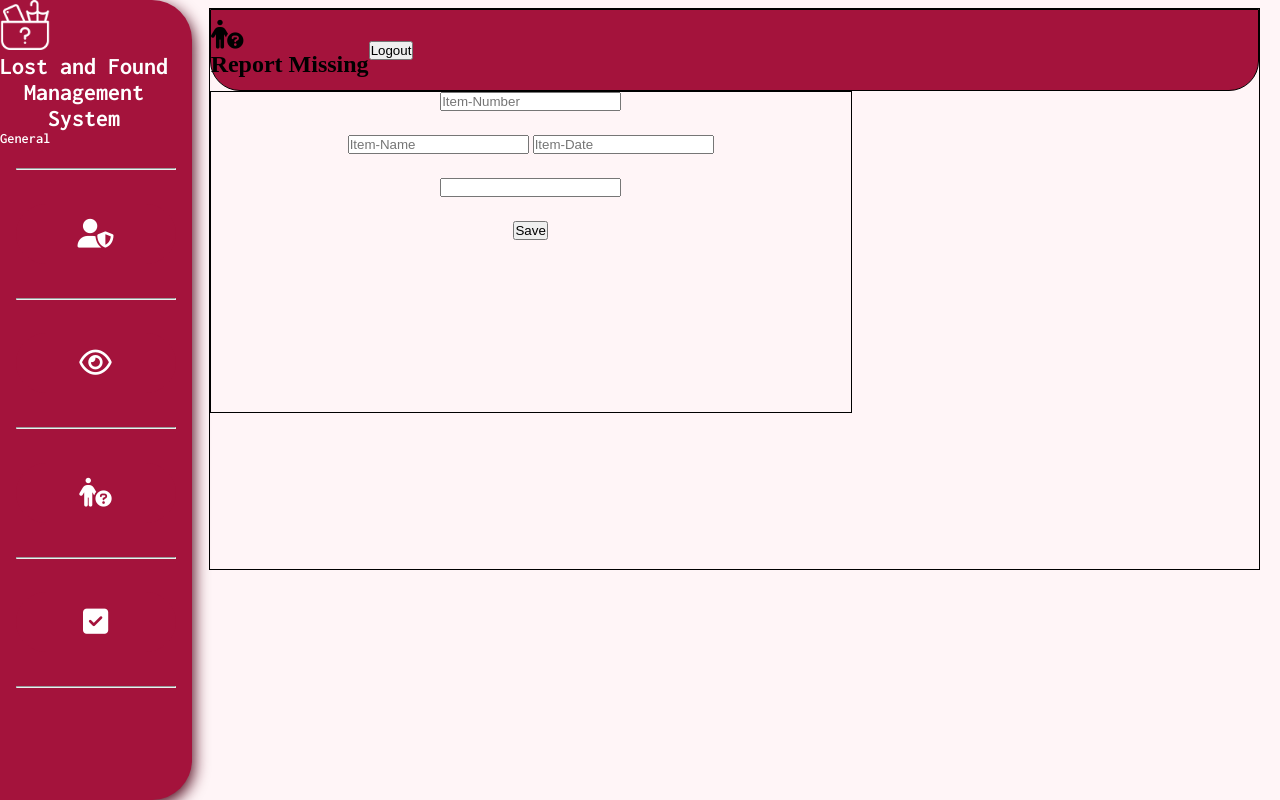
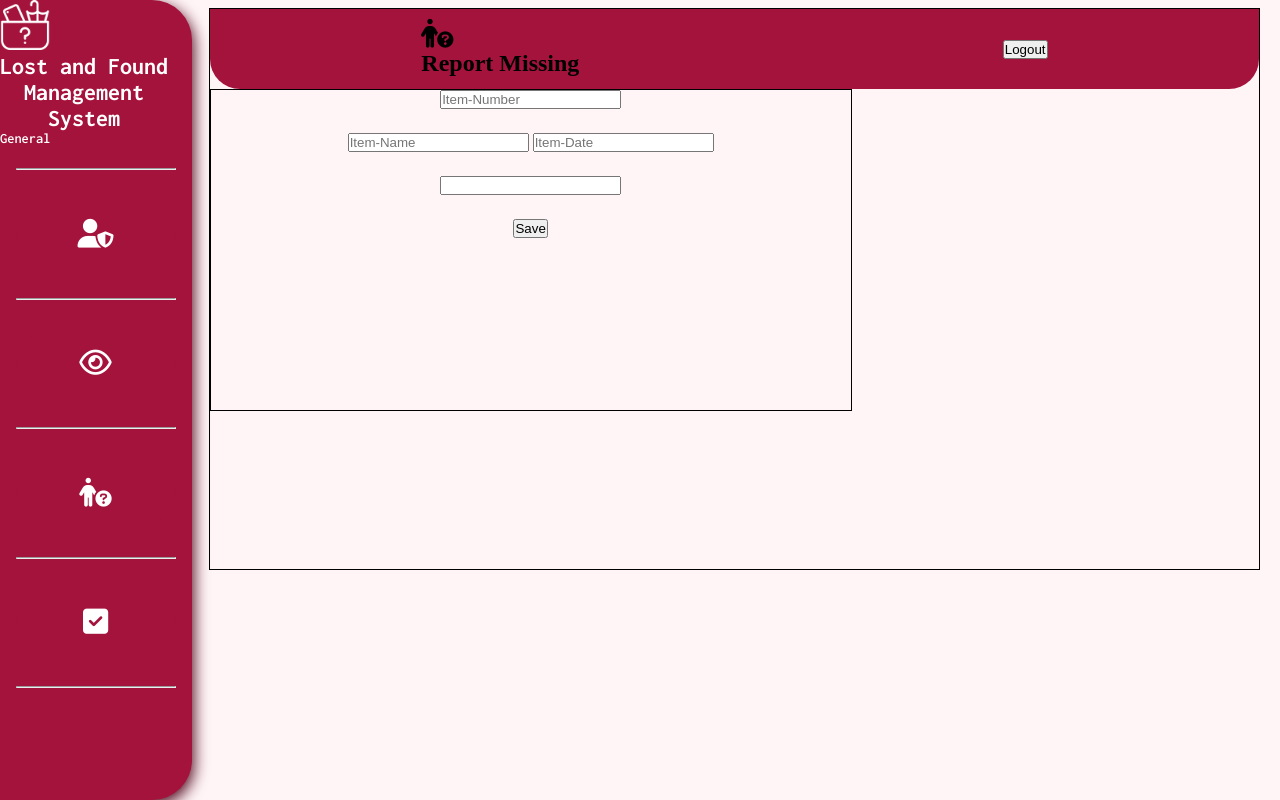
Before and after one commit to MarkRyuo/Lost-And-Found-Management-System, a PHP site: page /ReportMissing/ReportMissing.html in a window 1280 px wide. Run offline with PHP 8.4, Linux system fonts and the light colour scheme.

Commit message:
update here -6

```diff
--- a/ReportMissing/Reportmissing.css
+++ b/ReportMissing/Reportmissing.css
@@ -35,13 +35,15 @@ body {
 /* nav-Report ---- navigation here */
 
 .nav-Report {
-  border: 1px solid black;
+  /* border: 1px solid black; */
 
   background-color: var(--bg-color-Aside);
   border-bottom-left-radius: 30px;
   border-bottom-right-radius: 30px;
 
   display: flex;
+  flex-wrap: wrap;
+  justify-content: space-around;
   align-items: center;
 
   height: 10vh;
```
